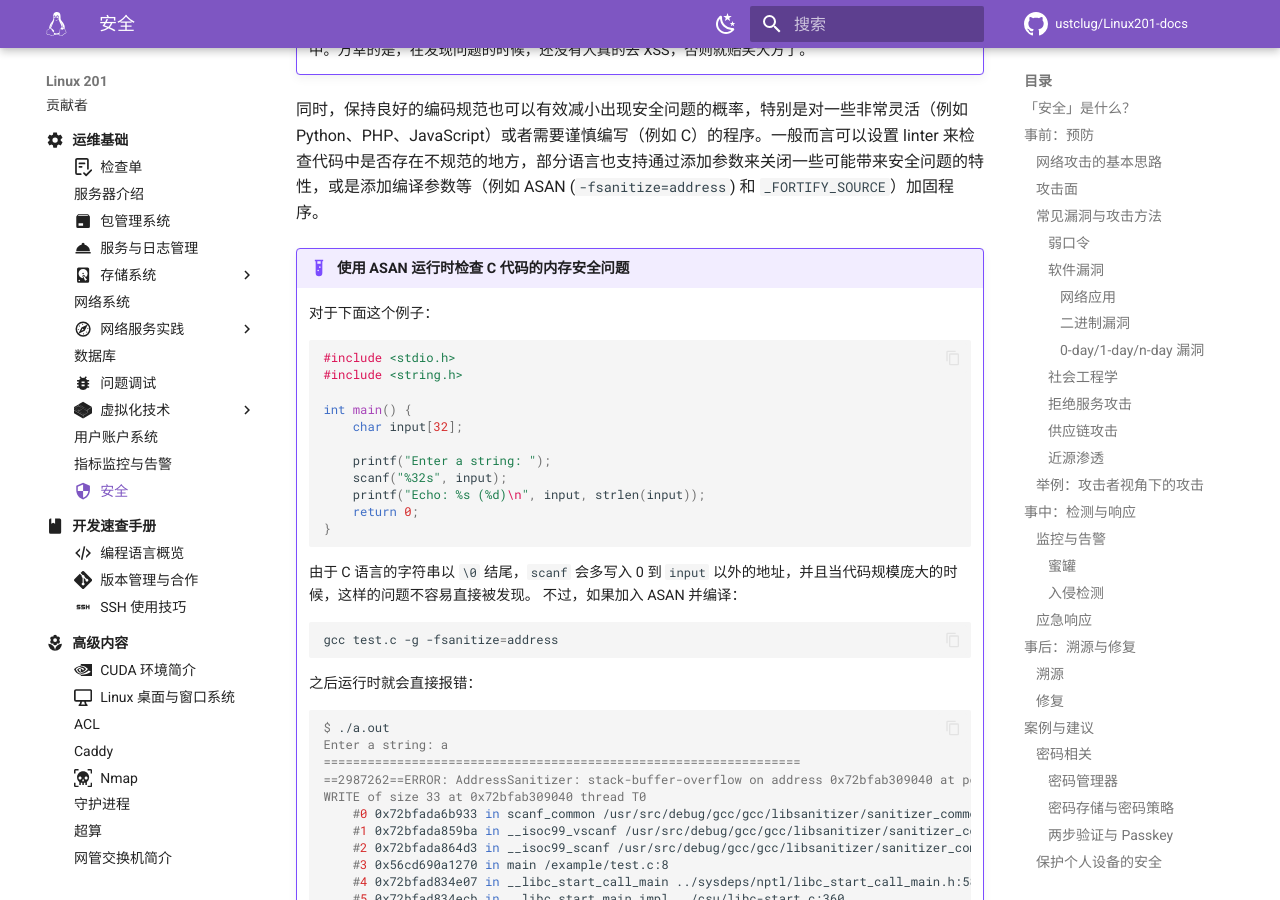
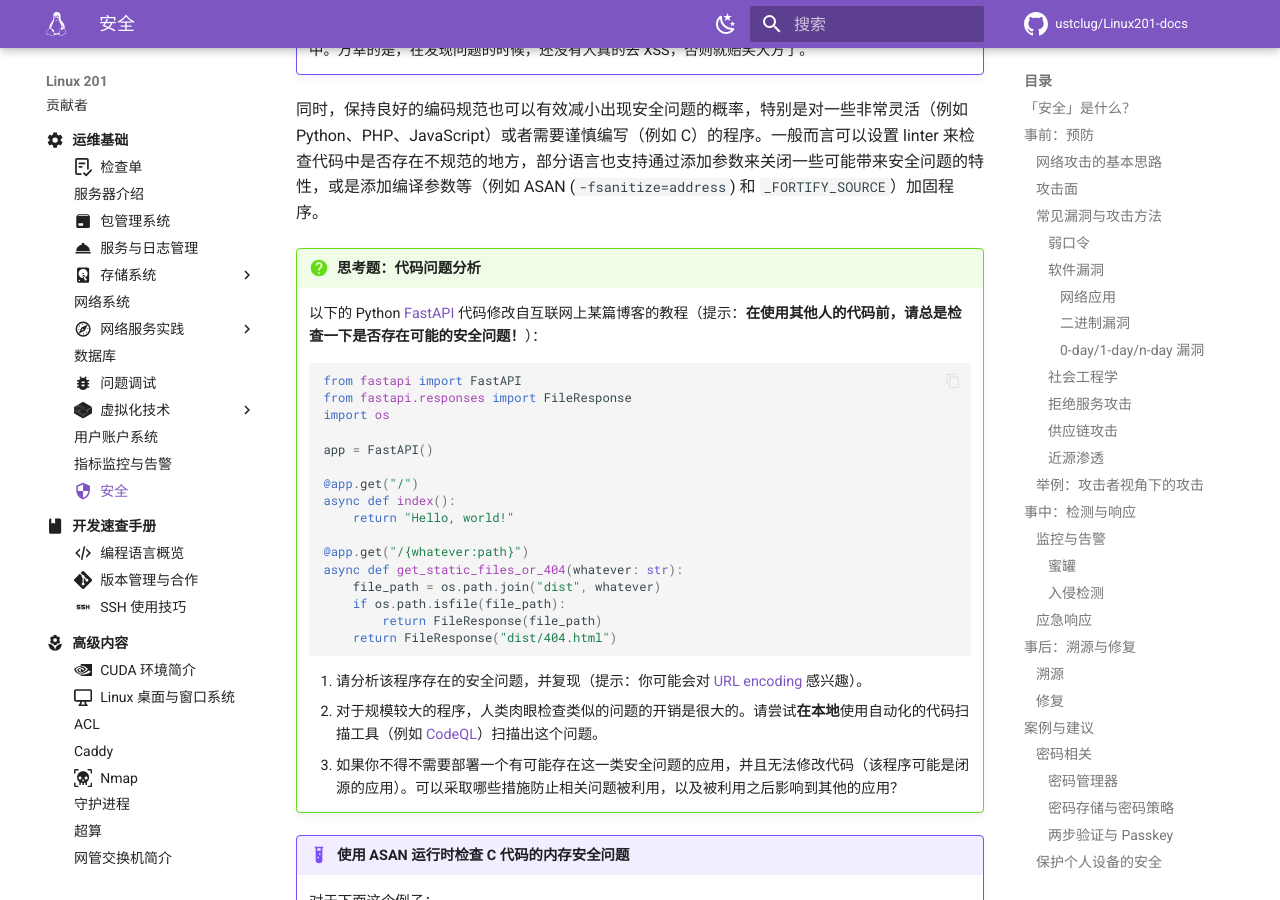
Before and after one commit to ustclug/Linux201-docs, an MkDocs documentation site: the page built from docs/ops/security.md, in a window 1280 px wide and 900 px high, scrolled down 17502 px. Built offline with MkDocs 1.6.1 and Material for MkDocs 9.7.7, drawn with Linux system fonts in a browser that asks for light colours; comment, search, counter and statistics services are not loaded.

Commit message:
ops/security: App security example (question)

````diff
--- a/docs/ops/security.md
+++ b/docs/ops/security.md
@@ -502,6 +502,33 @@ Passkey（通行密钥）则是目前最新的「无密码登录」技术，在
 
 同时，保持良好的编码规范也可以有效减小出现安全问题的概率，特别是对一些非常灵活（例如 Python、PHP、JavaScript）或者需要谨慎编写（例如 C）的程序。一般而言可以设置 linter 来检查代码中是否存在不规范的地方，部分语言也支持通过添加参数来关闭一些可能带来安全问题的特性，或是添加编译参数等（例如 ASAN (`-fsanitize=address`) 和 `_FORTIFY_SOURCE`）加固程序。
 
+!!! question "思考题：代码问题分析"
+
+    以下的 Python [FastAPI](https://fastapi.tiangolo.com/) 代码修改自互联网上某篇博客的教程（提示：**在使用其他人的代码前，请总是检查一下是否存在可能的安全问题！**）：
+
+    ```python
+    from fastapi import FastAPI
+    from fastapi.responses import FileResponse
+    import os
+
+    app = FastAPI()
+
+    @app.get("/")
+    async def index():
+        return "Hello, world!"
+
+    @app.get("/{whatever:path}")
+    async def get_static_files_or_404(whatever: str):
+        file_path = os.path.join("dist", whatever)
+        if os.path.isfile(file_path):
+            return FileResponse(file_path)
+        return FileResponse("dist/404.html")
+    ```
+
+    1. 请分析该程序存在的安全问题，并复现（提示：你可能会对 [URL encoding](https://en.wikipedia.org/wiki/Percent-encoding) 感兴趣）。
+    2. 对于规模较大的程序，人类肉眼检查类似的问题的开销是很大的。请尝试**在本地**使用自动化的代码扫描工具（例如 [CodeQL](https://docs.github.com/en/code-security/codeql-cli/getting-started-with-the-codeql-cli)）扫描出这个问题。
+    3. 如果你不得不需要部署一个有可能存在这一类安全问题的应用，并且无法修改代码（该程序可能是闭源的应用）。可以采取哪些措施防止相关问题被利用，以及被利用之后影响到其他的应用？
+
 !!! example "使用 ASAN 运行时检查 C 代码的内存安全问题"
 
     对于下面这个例子：
````
